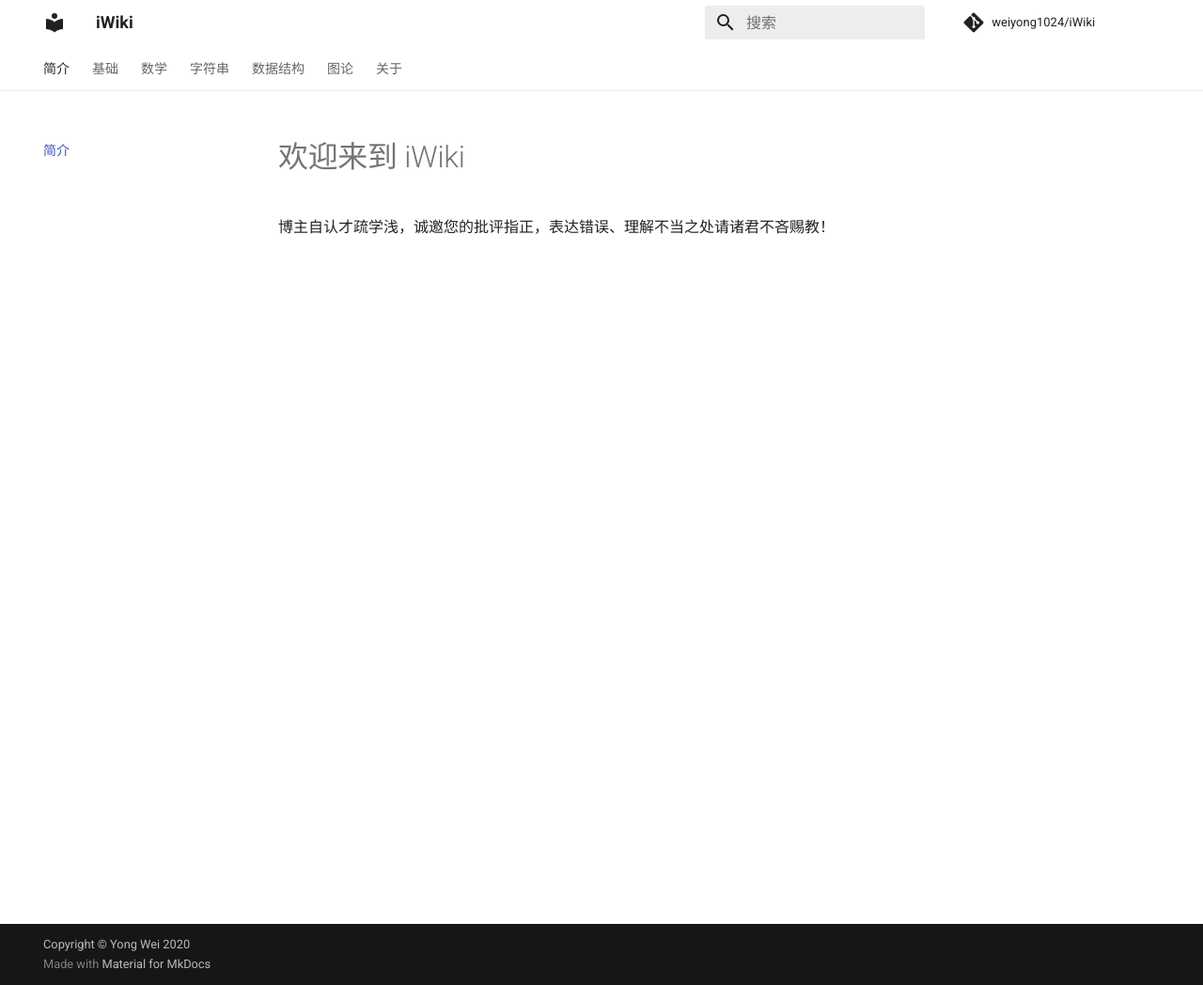
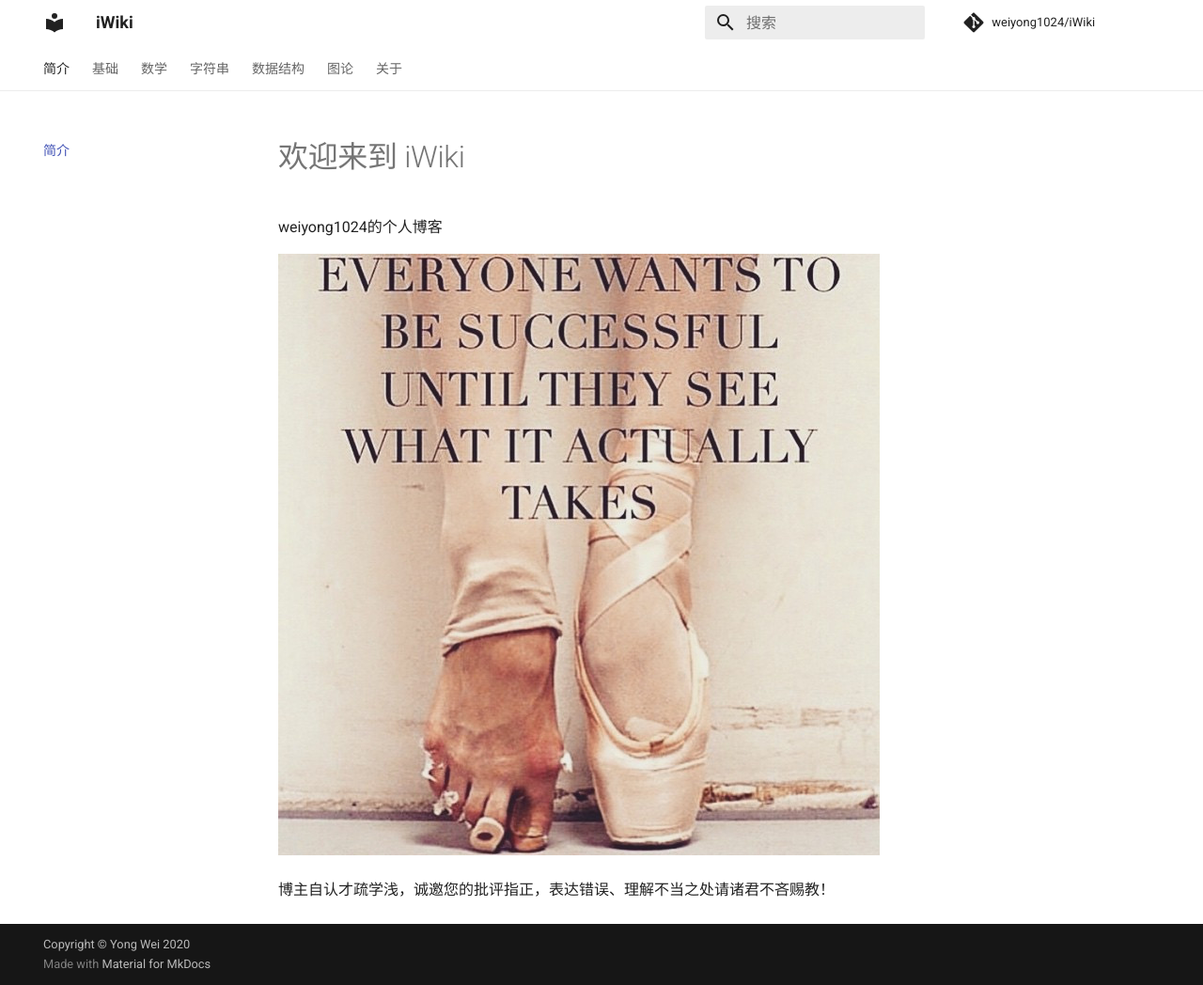
Before and after one commit to weiyong1024/iWiki, an MkDocs documentation site: the page built from docs/index.md, in a window 1280 px wide and 1048 px high. Shown: the whole window at 94% size. Built offline with MkDocs 1.6.1 and Material for MkDocs 9.7.7, drawn with Linux system fonts in a browser that asks for light colours; comment, search, counter and statistics services are not loaded.

Commit message:
Add motto

```diff
--- a/docs/index.md
+++ b/docs/index.md
@@ -1,4 +1,8 @@
 # 欢迎来到 iWiki
+
+weiyong1024的个人博客
+
+![COVER](./cover.jpeg)
 
 
 博主自认才疏学浅，诚邀您的批评指正，表达错误、理解不当之处请诸君不吝赐教！
```
Also changed, not shown: docs/cover.jpeg (added).
